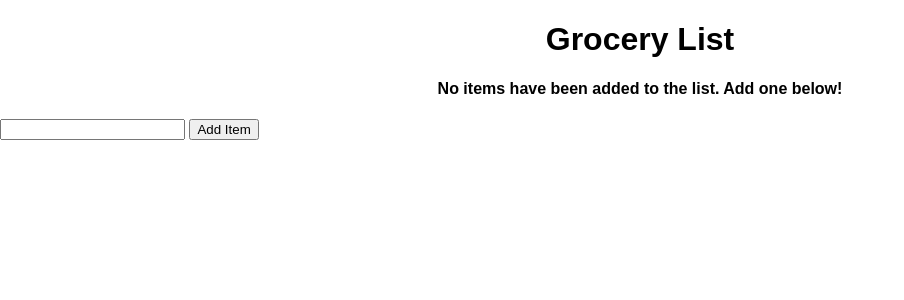
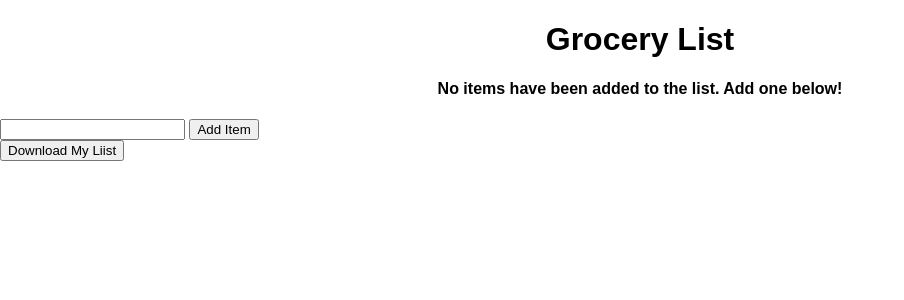
Before and after one commit to jsattari/liist, a Flask app: page / in a window 1280 px wide. Shown: the top 300 px of the page, without its empty margins (0-904 px from the left). Run offline with Flask 2, Linux system fonts and the light colour scheme; data that the repository does not hold is empty.

Commit message:
Added download button via JS injection; Updated index.html to also include the add Item button again

```diff
--- a/app.py
+++ b/app.py
@@ -1,9 +1,12 @@
 from asyncio import tasks
+from crypt import methods
 from distutils import text_file
-from urllib import request
-from flask import Flask, render_template, url_for, request, redirect
+from urllib import request, response
+from flask import Flask, render_template, url_for, request, redirect, send_file, make_response
 from flask_sqlalchemy import SQLAlchemy
 from datetime import datetime
+from io import StringIO
+import csv
 
 # app object
 app = Flask(__name__)
@@ -70,14 +73,5 @@ def update(id):
     else:
         return render_template('update.html', list=list)
 
-# download button
-@app.route('/')
-def download():
-    txt_file = open("Liist.txt", "w")
-    for row in Todo.query.all():
-        txt_file.write(row)
-    text_file.close()
-    return text_file
-
 if __name__ == "__main__":
-    app.run(debug=True)
+    app.run(debug=False)
--- a/templates/index.html
+++ b/templates/index.html
@@ -7,8 +7,7 @@
 {% block body %}
 <div class="content">
     <h1 style="text-align: center">Grocery List</h1>
-    {% if lists|length < 1 %}
-    <h4 style="text-align: center">No items have been added to the list. Add one below!</h4>
+    {% if lists|length < 1 %} <h4 style="text-align: center">No items have been added to the list. Add one below!</h4>
         {% else %}
 
         <table>
@@ -32,5 +31,48 @@
             <input type="text" name="content" id="content">
             <input type="submit" value="Add Item">
         </form>
+        <input type="button" id="btn" value="Download My Liist" />
+        <script>
+            function download(file, text) {
+
+                //creating an invisible element
+                var element = document.createElement('a');
+                element.setAttribute('href',
+                    'data:text/plain;charset=utf-8,'
+                    + encodeURIComponent(text));
+                element.setAttribute('download', file);
+
+                document.body.appendChild(element);
+
+                //onClick property
+                element.click();
+
+                document.body.removeChild(element);
+            }
+
+            // Start file download.
+            document.getElementById("btn").addEventListener("click", function () {
+
+                // Generate download of hello.txt
+                // file with some content
+                var nodes = document.querySelectorAll('tr > td:first-child');
+
+                // start of string where will append
+                var text = 'Liist:\n\n';
+
+                // loop through each node value and get innerText
+                for (var i = 0; i < nodes.length; i++) {
+
+                    // get innerText and add line break
+                    text = text.concat(nodes[i].innerText + '\n');
+                }
+
+                // filename variable
+                var filename = "liist.txt";
+
+                // name file and fill with string
+                download(filename, text);
+            }, false);
+        </script>
 </div>
 {% endblock %}
```
Lines whose indentation alone changed are shown as unchanged.
